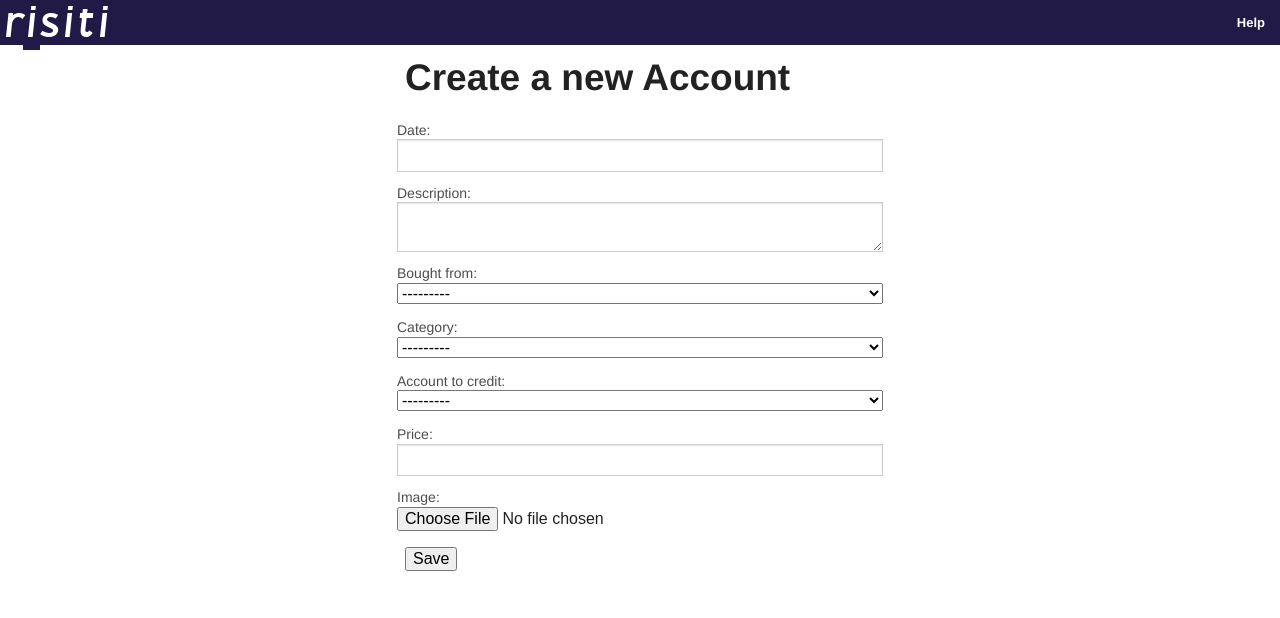
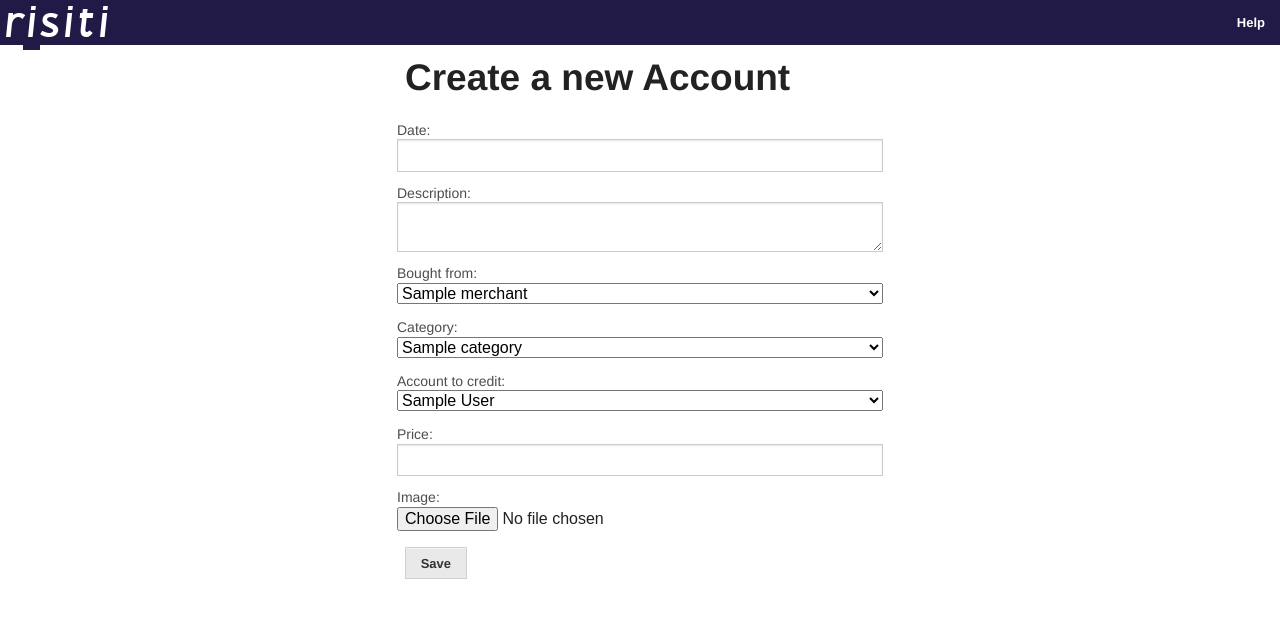
Before and after one commit to geoffreymuchai/risiti, a Django app: page /receipt/create/ in a window 1280 px wide. Shown: the top 618 px of the page. Run offline with Django 3.2, Linux system fonts and the light colour scheme; tables that the repository leaves empty hold one stand-in row (values such as "Sample post").

Commit message:
Created a base layout for all list views and create forms; Receipt create form now has sensible defaults

```diff
--- a/receipts/models.py
+++ b/receipts/models.py
@@ -1,12 +1,21 @@
 from django.db import models
 
+
+def get_default_merchant():
+	Merchant.objects.get_or_create(name="Miscellaneous")[0]
+def get_default_category():
+	Category.objects.get_or_create(name="Miscellaneous")[0]
+def get_default_account():
+	Account.objects.get_or_create(name="Miscellaneous")[0]
+
 class Receipt(models.Model):
+
 	date_created = models.DateTimeField(auto_now_add=True)
 	date = models.DateField()
-	bought_from = models.ForeignKey('Merchant')
+	bought_from = models.ForeignKey('Merchant', default=get_default_merchant)
 	description = models.TextField()
-	category = models.ForeignKey('Category')
-	account_to_credit = models.ForeignKey('Account')
+	category = models.ForeignKey('Category', default=get_default_category)
+	account_to_credit = models.ForeignKey('Account', default=get_default_account)
 	price = models.DecimalField(max_digits=9, decimal_places=2)
 	image = models.ImageField(upload_to='receipts/%Y/%m/%d')
 
@@ -18,8 +27,8 @@
 
 class Merchant(models.Model):
 	name = models.CharField(max_length=255)
-	description = models.TextField()
-	total_amount_debited = models.DecimalField(max_digits=9, decimal_places=2)
+	description = models.TextField(blank=True)
+	total_amount_debited = models.DecimalField(max_digits=9, decimal_places=2, default=0.0)
 
 	def __unicode__(self):
 		return self.name
@@ -33,9 +42,9 @@
 
 class Account(models.Model):
 	name = models.CharField(max_length=255, unique=True)
-	description = models.TextField()
-	account_type = models.CharField(max_length=255)
-	amount = models.DecimalField(max_digits=9, decimal_places=2)
+	description = models.TextField(blank=True)
+	account_type = models.CharField(max_length=255, default="Miscellaneous")
+	amount = models.DecimalField(max_digits=9, decimal_places=2, default=0.0)
 
 	def __unicode__(self):
 		return self.name
--- a/receipts/views.py
+++ b/receipts/views.py
@@ -23,7 +23,7 @@
 class AccountListView(generic.ListView):
 	model = Account
 	context_object_name = "account_list"
-	template_name = "risiti/account_list.html"
+	template_name = "risiti/base_list.html"
 
 class AccountCreateView(CreateView):
 	form_class = AccountForm
@@ -37,12 +37,22 @@
 	template_name = "risiti/base_form.html"
 	success_url = '/category/'
 
+class CategoryListView(generic.ListView):
+	model = Category
+	context_object_name = "category_list"
+	template_name = "risiti/base_list.html"
+
 class MerchantCreateView(CreateView):
 	form_class = MerchantForm
 	model = Merchant
 	template_name = "risiti/base_form.html"
 	success_url = '/merchant/'
 
+class MerchantListView(generic.ListView):
+	model = Merchant
+	context_object_name = "merchant_list"
+	template_name = "risiti/base_list.html"
+
 class ReceiptCreateView(CreateView):
 	form_class = ReceiptForm
 	model = Receipt
--- a/risiti/urls.py
+++ b/risiti/urls.py
@@ -12,7 +12,9 @@
 	url(r'^$', "receipts.views.index", name = 'index'),
 	url(r'^account/$', views.AccountListView.as_view(), name="account"),
 	url(r'^account/create/$', views.AccountCreateView.as_view()),
+	url(r'^category/$', views.CategoryListView.as_view()),
 	url(r'^category/create/$', views.CategoryCreateView.as_view()),
+	url(r'^merchant/$', views.MerchantListView.as_view()),
 	url(r'^merchant/create/$', views.MerchantCreateView.as_view()),
 	url(r'^receipt/create/$', views.ReceiptCreateView.as_view()),
 	url(r'^receipt/$', include('receipts.urls', namespace='receipt')),
--- a/static/css/main.css
+++ b/static/css/main.css
@@ -44,7 +44,7 @@
 
 .card {
 	display: inline-block;
-	margin: 0 0 1.25em 0;
+	margin: 0 1em 1.25em 0;
 	border: 1px solid #ddd;
 	padding: 0.625em 0.75em;
 	list-style-type: none;
--- a/templates/risiti/base_form.html
+++ b/templates/risiti/base_form.html
@@ -11,7 +11,7 @@
 						{{ field.label_tag }} {{ field }}
 					</div>
 				{% endfor %}
-				<input type="submit" value="Save" />
+				<input type="submit" value="Save" class="button secondary small"/>
 			</div>
 		</div>
 	</form>
```
Also changed, not shown: templates/risiti/account_list.html (deleted, +0 -17 lines), templates/risiti/base_list.html (added, +36 -0 lines), templates/risiti/receipt_list.html (+11 -4 lines).
